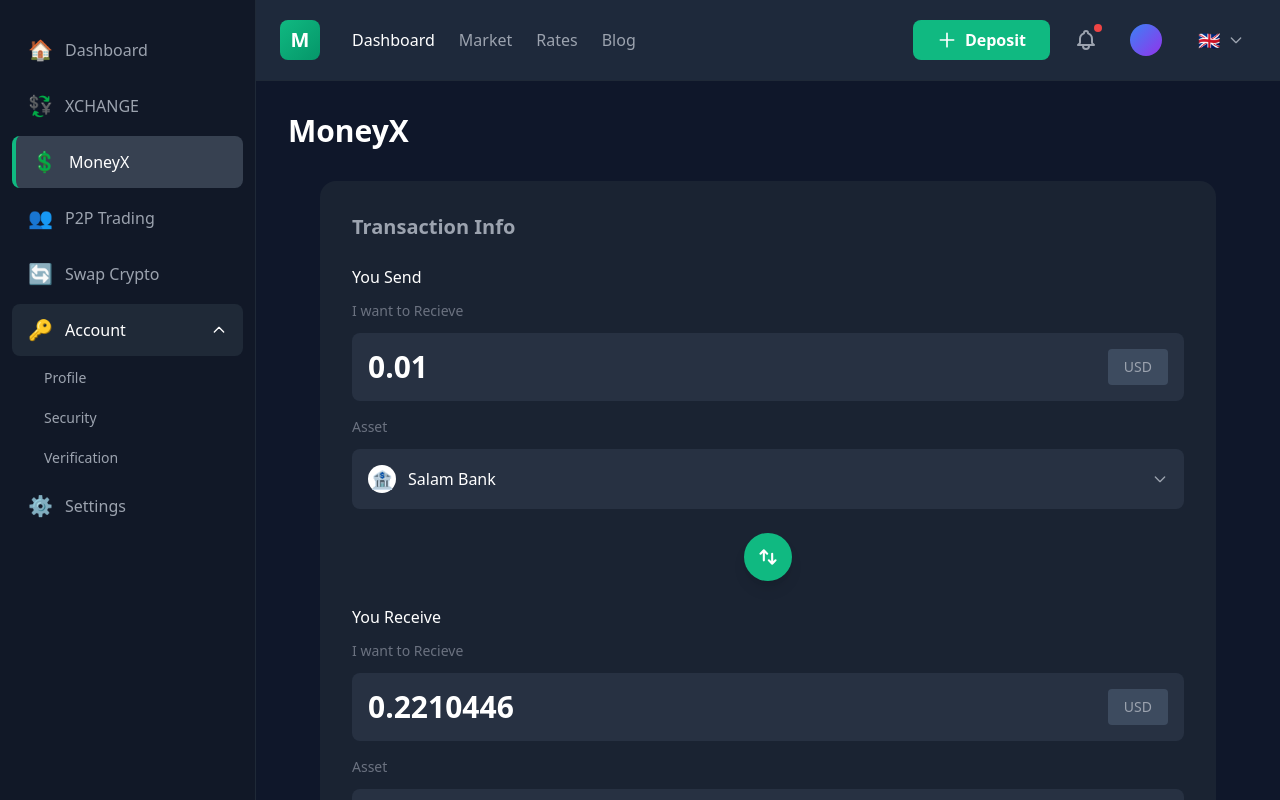
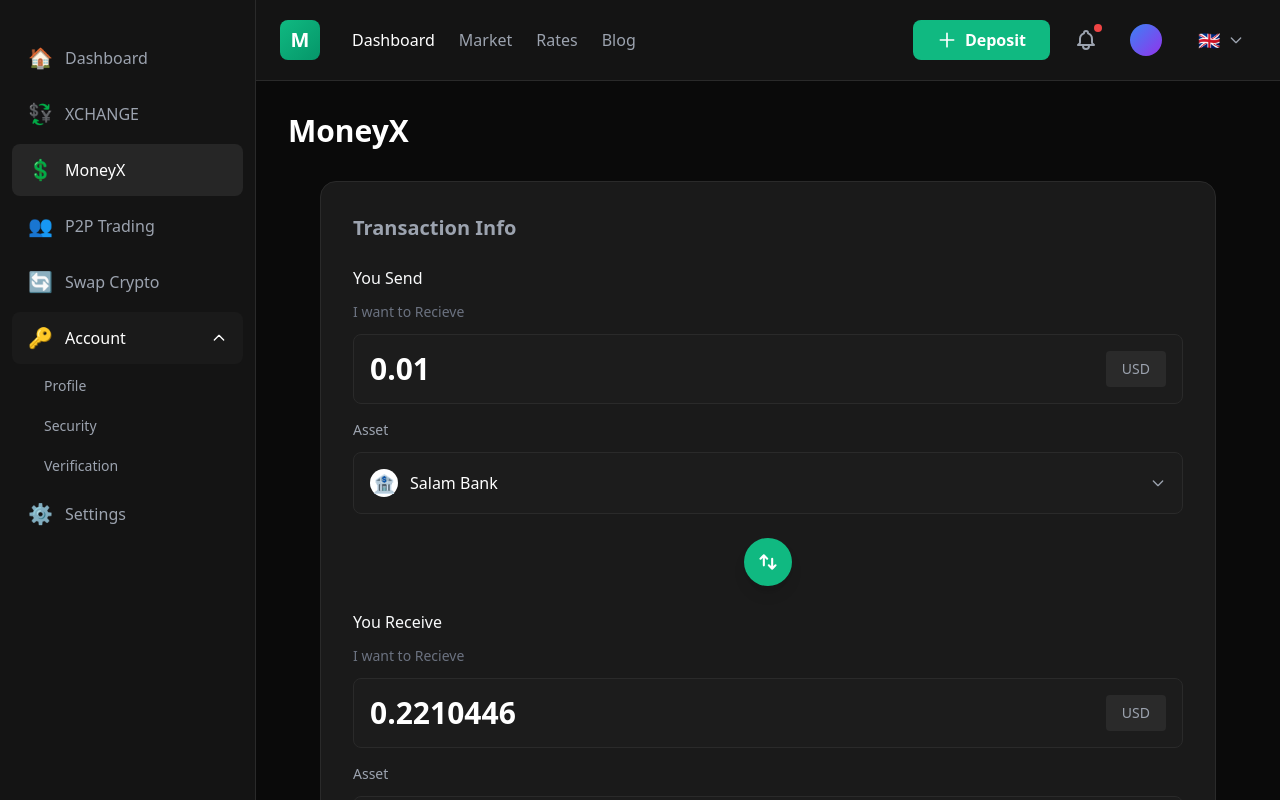
Before and after one commit to JaneKahiu/moneyx-exchange-app-, a React (Vite) app: page / in a window 1280 px wide. Both pictures are taken after a click on the button "Account menu". Shown: the top 800 px of the page. Built offline with nearby package versions, Linux system fonts and the light colour scheme.

Commit message:
align the colors to match the original design

```diff
--- a/src/components/Header.jsx
+++ b/src/components/Header.jsx
@@ -1,6 +1,6 @@
 function Header({ onMenuClick }) {
   return (
-    <header className="bg-[#1E293B] border-b border-gray-800 px-4 sm:px-6 py-4" role="banner">
+    <header className="bg-[#141414] border-b border-[#2a2a2a] px-4 sm:px-6 py-4" role="banner">
       <div className="flex items-center justify-between">
         {/* Left Side - Logo */}
         <div className="flex items-center gap-4 sm:gap-8">
--- a/src/components/MainLayout.jsx
+++ b/src/components/MainLayout.jsx
@@ -6,7 +6,7 @@ function MainLayout({ children }) {
   const [isSidebarOpen, setIsSidebarOpen] = useState(false);
 
   return (
-    <div className="flex min-h-screen bg-[#0F172A]">
+    <div className="flex min-h-screen bg-[#0a0a0a]">
       {/* Skip to main content for accessibility */}
       <a href="#main-content" className="skip-link">
         Skip to main content
--- a/src/components/MoneyX/BankSelector.jsx
+++ b/src/components/MoneyX/BankSelector.jsx
@@ -29,14 +29,14 @@ function BankSelector({
   return (
     <div className="space-y-3" ref={selectorRef}>
       {/* Label */}
-      <label className="block text-gray-500 text-sm">{label}</label>
+      <label className="block text-[#9ca3af] text-sm">{label}</label>
 
       {/* Selector Button */}
       <div className="relative">
         <button
           type="button"
           onClick={() => setIsOpen(!isOpen)}
-          className="w-full bg-[#273142] rounded-lg px-4 py-4 flex items-center justify-between hover:bg-[#2D3748] focus:outline-none transition-all duration-200"
+          className="w-full bg-[#1c1c1c] rounded-lg px-4 py-4 flex items-center justify-between hover:bg-[#262626] focus:outline-none transition-all duration-200 border border-[#2a2a2a]"
         >
           {/* Selected Bank */}
           <div className="flex items-center gap-3">
@@ -45,7 +45,7 @@ function BankSelector({
                 <span className="text-lg">{selectedBank.icon}</span>
               </div>
             )}
-            <span className="text-white font-medium text-base">
+            <span className="text-[#ffffff] font-medium text-base">
               {selectedBank?.name || 'Select a bank'}
             </span>
           </div>
@@ -70,7 +70,7 @@ function BankSelector({
 
         {/* Dropdown Menu */}
         {isOpen && (
-          <div className="absolute z-50 w-full mt-2 bg-[#273142] border border-gray-700 rounded-lg shadow-xl max-h-60 overflow-auto">
+          <div className="absolute z-50 w-full mt-2 bg-[#1c1c1c] border border-[#2a2a2a] rounded-lg shadow-xl max-h-60 overflow-auto">
             {banks.length === 0 ? (
               <div className="px-4 py-3 text-gray-500 text-sm">
                 No banks available
@@ -84,11 +84,11 @@ function BankSelector({
                   className={`
                     w-full px-4 py-3 text-left
                     flex items-center gap-3
-                    hover:bg-[#334155]
+                    hover:bg-[#262626]
                     transition-colors duration-150
                     ${
                       selectedBank?.id === bank.id
-                        ? 'bg-[#334155]'
+                        ? 'bg-[#262626]'
                         : ''
                     }
                   `}
@@ -99,7 +99,7 @@ function BankSelector({
                   </div>
 
                   {/* Bank Name */}
-                  <span className="flex-1 text-white font-medium">{bank.name}</span>
+                  <span className="flex-1 text-[#ffffff] font-medium">{bank.name}</span>
 
                   {/* Check Mark for Selected */}
                   {selectedBank?.id === bank.id && (
--- a/src/components/MoneyX/CurrencyInput.jsx
+++ b/src/components/MoneyX/CurrencyInput.jsx
@@ -10,16 +10,16 @@ function CurrencyInput({
     <div className="space-y-3">
       {/* Label */}
       <div className="flex items-center justify-between">
-        <h3 className="text-white font-medium text-base">{label}</h3>
+        <h3 className="text-[#f9fafb] font-medium text-base">{label}</h3>
       </div>
 
       {/* Subtitle */}
       {subtitle && (
-        <p className="text-gray-500 text-sm">{subtitle}</p>
+        <p className="text-[#6b7280] text-sm">{subtitle}</p>
       )}
 
       {/* Input Container */}
-      <div className="relative bg-[#273142] rounded-lg p-4 focus-within:ring-1 focus-within:ring-gray-600 transition-all duration-200">
+      <div className="relative bg-[#1c1c1c] rounded-lg p-4 focus-within:ring-1 focus-within:ring-[#2a2a2a] transition-all duration-200 border border-[#2a2a2a]">
         <div className="flex items-center justify-between gap-4">
           {/* Amount Input */}
           <input
@@ -28,11 +28,11 @@ function CurrencyInput({
             onChange={onChange}
             placeholder="0.00"
             readOnly={readOnly}
-            className="flex-1 bg-transparent text-white text-3xl font-semibold outline-none placeholder:text-gray-600"
+            className="flex-1 bg-transparent text-[#ffffff] text-3xl font-semibold outline-none placeholder:text-[#6b7280]"
           />
 
           {/* Currency Badge */}
-          <div className="px-4 py-2 bg-[#3D4B5F] rounded text-gray-400 text-sm font-medium">
+          <div className="px-4 py-2 bg-[#2a2a2a] rounded text-[#9ca3af] text-sm font-medium">
             {currency}
           </div>
         </div>
--- a/src/components/MoneyX/TransactionForm.jsx
+++ b/src/components/MoneyX/TransactionForm.jsx
@@ -122,8 +122,8 @@ function TransactionForm() {
   return (
     <form onSubmit={handleSubmit} className="w-full max-w-4xl mx-auto px-4 sm:px-0">
       {/* Transaction Info Card */}
-      <div className="bg-[#1A2332] rounded-2xl p-8 space-y-6">
-        <h2 className="text-xl font-semibold text-gray-400">Transaction Info</h2>
+      <div className="bg-[#1a1a1a] rounded-2xl p-8 space-y-6 border border-[#2a2a2a]">
+        <h2 className="text-xl font-semibold text-[#9ca3af]">Transaction Info</h2>
 
         {/* Success Message */}
         {submitSuccess && (
--- a/src/components/Sidebar.jsx
+++ b/src/components/Sidebar.jsx
@@ -16,7 +16,7 @@ function Sidebar({ isOpen, onClose }) {
     <aside
       className={`
         fixed lg:static inset-y-0 left-0 z-50
-        w-64 bg-[#111827] border-r border-gray-800 flex flex-col
+        w-64 bg-[#141414] border-r border-[#2a2a2a] flex flex-col
         transform transition-transform duration-300 ease-in-out
         ${isOpen ? 'translate-x-0' : '-translate-x-full lg:translate-x-0'}
       `}
@@ -34,7 +34,7 @@ function Sidebar({ isOpen, onClose }) {
         </svg>
       </button>
       {/* Sidebar Content */}
-      <div className="flex-1 py-6">
+      <div className="flex-1 pt-8 pb-6">
         {/* Navigation Items */}
         <nav className="space-y-1 px-3">
           {navItems.map((item) => (
@@ -46,8 +46,8 @@ function Sidebar({ isOpen, onClose }) {
               }}
               className={`w-full flex items-center gap-3 px-4 py-3 rounded-lg text-left transition-all duration-200 focus-visible-ring ${
                 activeItem === item.id
-                  ? 'bg-[#374151] text-white border-l-4 border-primary'
-                  : 'text-gray-400 hover:bg-[#1F2937] hover:text-white'
+                  ? 'bg-[#262626] text-white'
+                  : 'text-[#9ca3af] hover:bg-[#1a1a1a] hover:text-white'
               }`}
               aria-current={activeItem === item.id ? 'page' : undefined}
               aria-label={`Navigate to ${item.label}`}
@@ -63,8 +63,8 @@ function Sidebar({ isOpen, onClose }) {
               onClick={() => setIsAccountOpen(!isAccountOpen)}
               className={`w-full flex items-center gap-3 px-4 py-3 rounded-lg text-left transition-all duration-200 focus-visible-ring ${
                 isAccountOpen
-                  ? 'bg-[#1F2937] text-white'
-                  : 'text-gray-400 hover:bg-[#1F2937] hover:text-white'
+                  ? 'bg-[#1a1a1a] text-white'
+                  : 'text-[#9ca3af] hover:bg-[#1a1a1a] hover:text-white'
               }`}
               aria-expanded={isAccountOpen}
               aria-label="Account menu"
@@ -91,13 +91,13 @@ function Sidebar({ isOpen, onClose }) {
             {/* Dropdown Menu */}
             {isAccountOpen && (
               <div className="mt-1 ml-4 space-y-1">
-                <button className="w-full text-left px-4 py-2 text-sm text-gray-400 hover:text-white hover:bg-[#1F2937] rounded-lg">
+                <button className="w-full text-left px-4 py-2 text-sm text-[#9ca3af] hover:text-white hover:bg-[#1a1a1a] rounded-lg">
                   Profile
                 </button>
-                <button className="w-full text-left px-4 py-2 text-sm text-gray-400 hover:text-white hover:bg-[#1F2937] rounded-lg">
+                <button className="w-full text-left px-4 py-2 text-sm text-[#9ca3af] hover:text-white hover:bg-[#1a1a1a] rounded-lg">
                   Security
                 </button>
-                <button className="w-full text-left px-4 py-2 text-sm text-gray-400 hover:text-white hover:bg-[#1F2937] rounded-lg">
+                <button className="w-full text-left px-4 py-2 text-sm text-[#9ca3af] hover:text-white hover:bg-[#1a1a1a] rounded-lg">
                   Verification
                 </button>
               </div>
@@ -106,7 +106,7 @@ function Sidebar({ isOpen, onClose }) {
 
           {/* Settings */}
           <button
-            className="w-full flex items-center gap-3 px-4 py-3 rounded-lg text-left text-gray-400 hover:bg-[#1F2937] hover:text-white transition-all duration-200 focus-visible-ring"
+            className="w-full flex items-center gap-3 px-4 py-3 rounded-lg text-left text-[#9ca3af] hover:bg-[#1a1a1a] hover:text-white transition-all duration-200 focus-visible-ring"
             aria-label="Settings"
           >
             <span className="text-xl" aria-hidden="true">⚙️</span>
--- a/src/index.css
+++ b/src/index.css
@@ -4,7 +4,7 @@
 
 @layer base {
   body {
-    @apply bg-[#0F172A] text-gray-100;
+    @apply bg-[#0a0a0a] text-gray-100;
   }
 }
 
```
